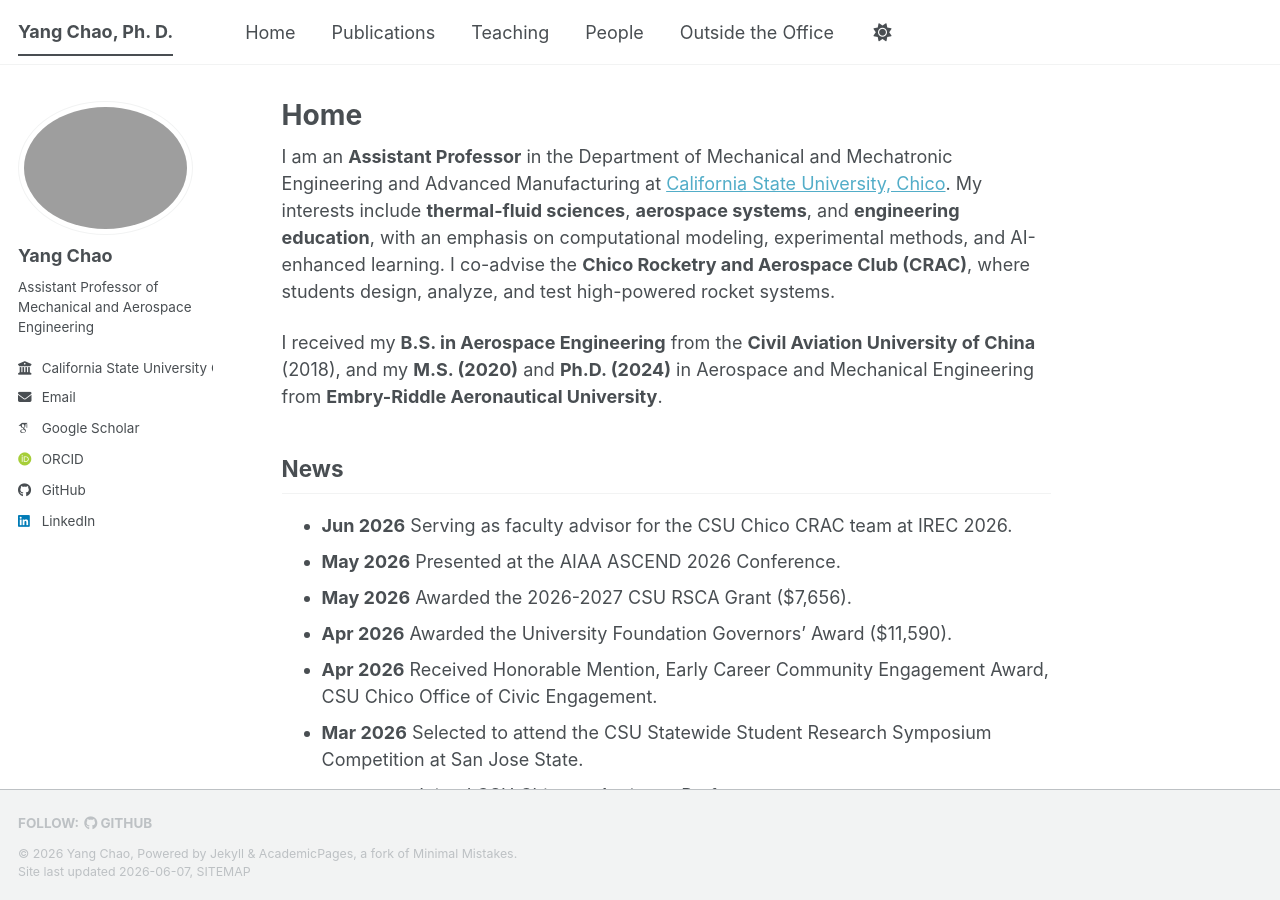
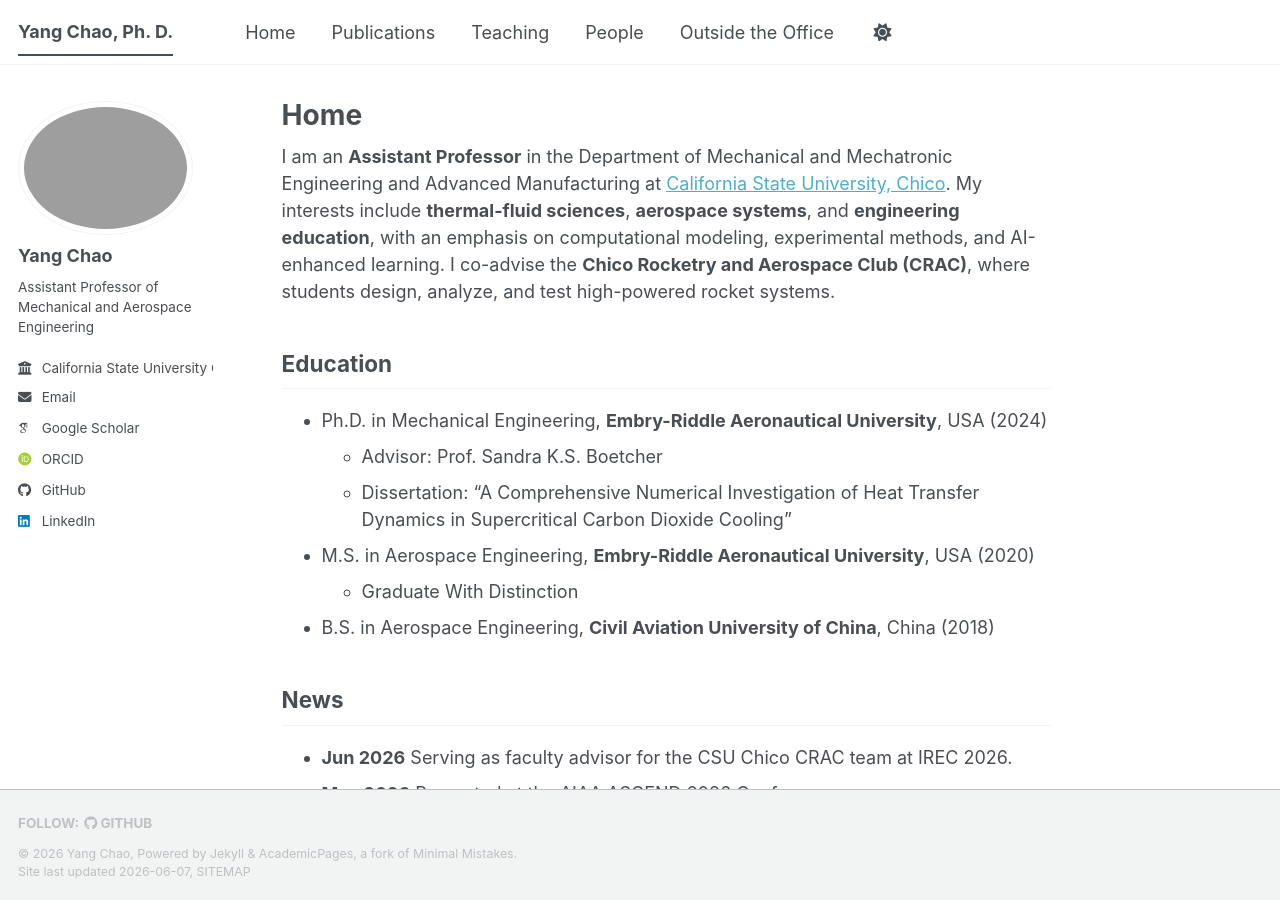
Before and after one commit to cycynyny/cycynyny.github.io, a Jekyll site: the page built from _pages/about.md, in a window 1280 px wide and 900 px high. Built offline with Jekyll 4.4.1, drawn with Linux system fonts in a browser that asks for light colours; some web fonts are replaced; a script bundle is joined from its source files by our own code; library files that are not in the unit come from our copies.

Commit message:
Update about.md

```diff
--- a/_pages/about.md
+++ b/_pages/about.md
@@ -10,7 +10,16 @@
 
 I am an **Assistant Professor** in the Department of Mechanical and Mechatronic Engineering and Advanced Manufacturing at [California State University, Chico](https://www.csuchico.edu/). My interests include **thermal-fluid sciences**, **aerospace systems**, and **engineering education**, with an emphasis on computational modeling, experimental methods, and AI-enhanced learning. I co-advise the **Chico Rocketry and Aerospace Club (CRAC)**, where students design, analyze, and test high-powered rocket systems.
 
-I received my **B.S. in Aerospace Engineering** from the **Civil Aviation University of China** (2018), and my **M.S. (2020)** and **Ph.D. (2024)** in Aerospace and Mechanical Engineering from **Embry-Riddle Aeronautical University**.
+## Education
+
+- Ph.D. in Mechanical Engineering, **Embry-Riddle Aeronautical University**, USA (2024)
+  - Advisor: Prof. Sandra K.S. Boetcher
+  - Dissertation: "A Comprehensive Numerical Investigation of Heat Transfer Dynamics in Supercritical Carbon Dioxide Cooling"
+
+- M.S. in Aerospace Engineering, **Embry-Riddle Aeronautical University**, USA (2020)
+  - Graduate With Distinction
+
+- B.S. in Aerospace Engineering, **Civil Aviation University of China**, China (2018)
 
 ## News
 
```
